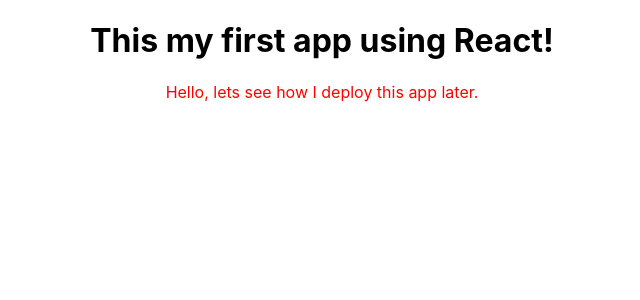
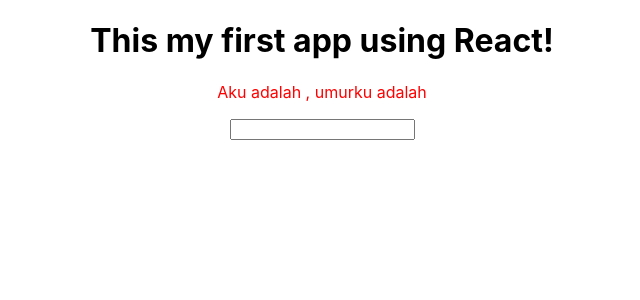
Before and after one commit to gugunm/react-complete-guide, a React (Create React App) app: page / in a window 1280 px wide. Shown: the top 300 px of the page, without its empty margins (318-958 px from the left). Built offline with nearby package versions, Linux system fonts and the light colour scheme.

Commit message:
Update Person.js

```diff
--- a/src/Person/Person.js
+++ b/src/Person/Person.js
@@ -1,12 +1,32 @@
+// File ini, gimana bentuk printan data ke browser
+// props buat nampung semua variable yang ada di custom tag html
+// import React aja, karena hanya untuk mentransformasi html ke JSX, dan hanyak menggunakan arrow function, tanpa Class
+// kalo pake Class, harus import { Component } juga, dan didalamnya harus ada render() function
 import React from 'react';
 import './Person.css';
 
-const person = () => {
-    return(
+const person = (props) => { //Arrow function ES6
+    return (
         <div className="Person">
-            <p>Hello, lets see how I deploy this app later.</p>
+            <p onClick={props.click}>Aku adalah { props.name }, umurku adalah { props.age } </p>
+            <p>{ props.children }</p>
+            <input type="text" onChange={props.change}/>
         </div>
     )
+};
+
+export default person;
+
+
+
+/*
+import React, { Component } from 'react';
+
+class Person extends Component{
+    render(){
+        return <p>First React App!</p>
+    }
 }
 
-export default person;
+export default Person;
+*/
```
